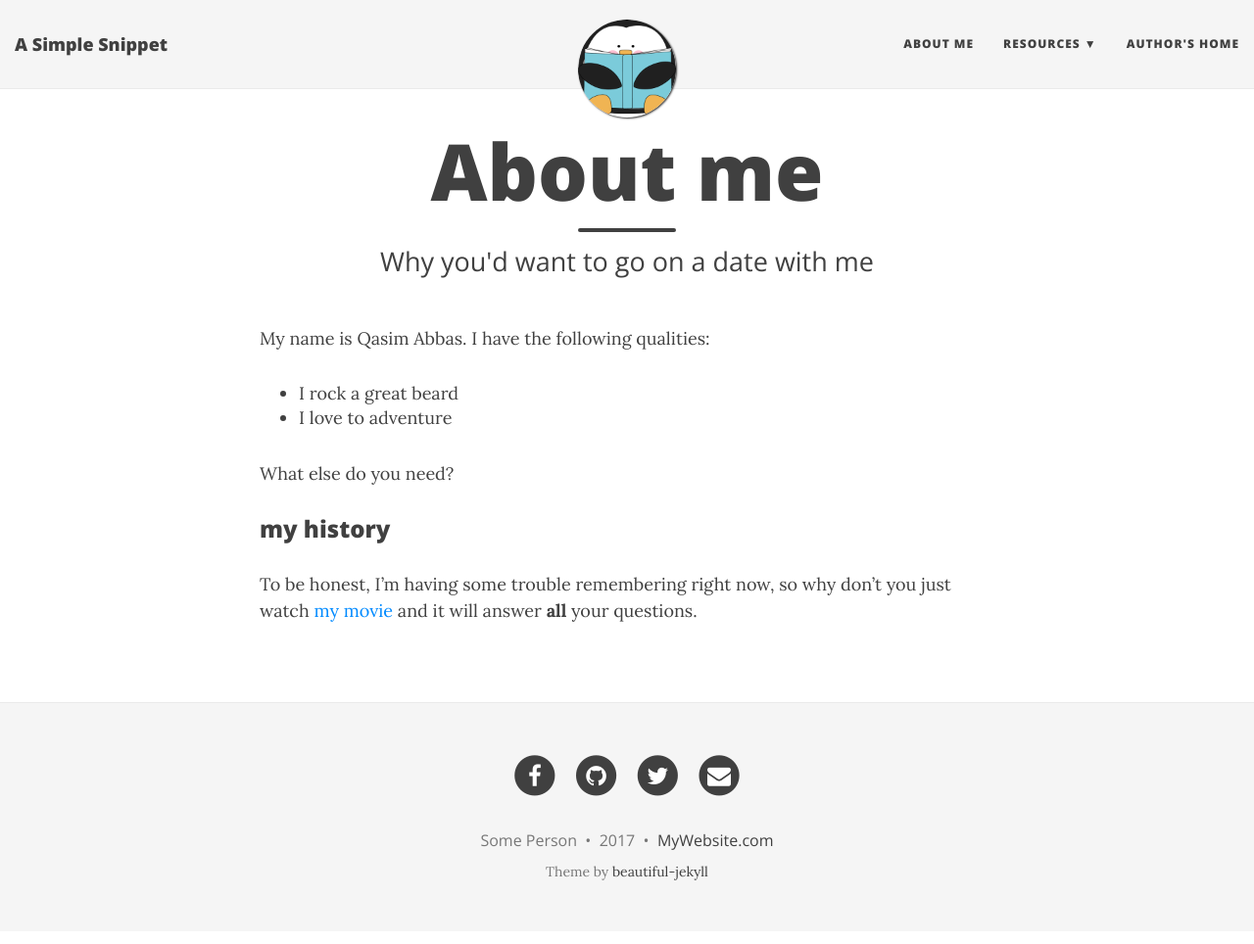
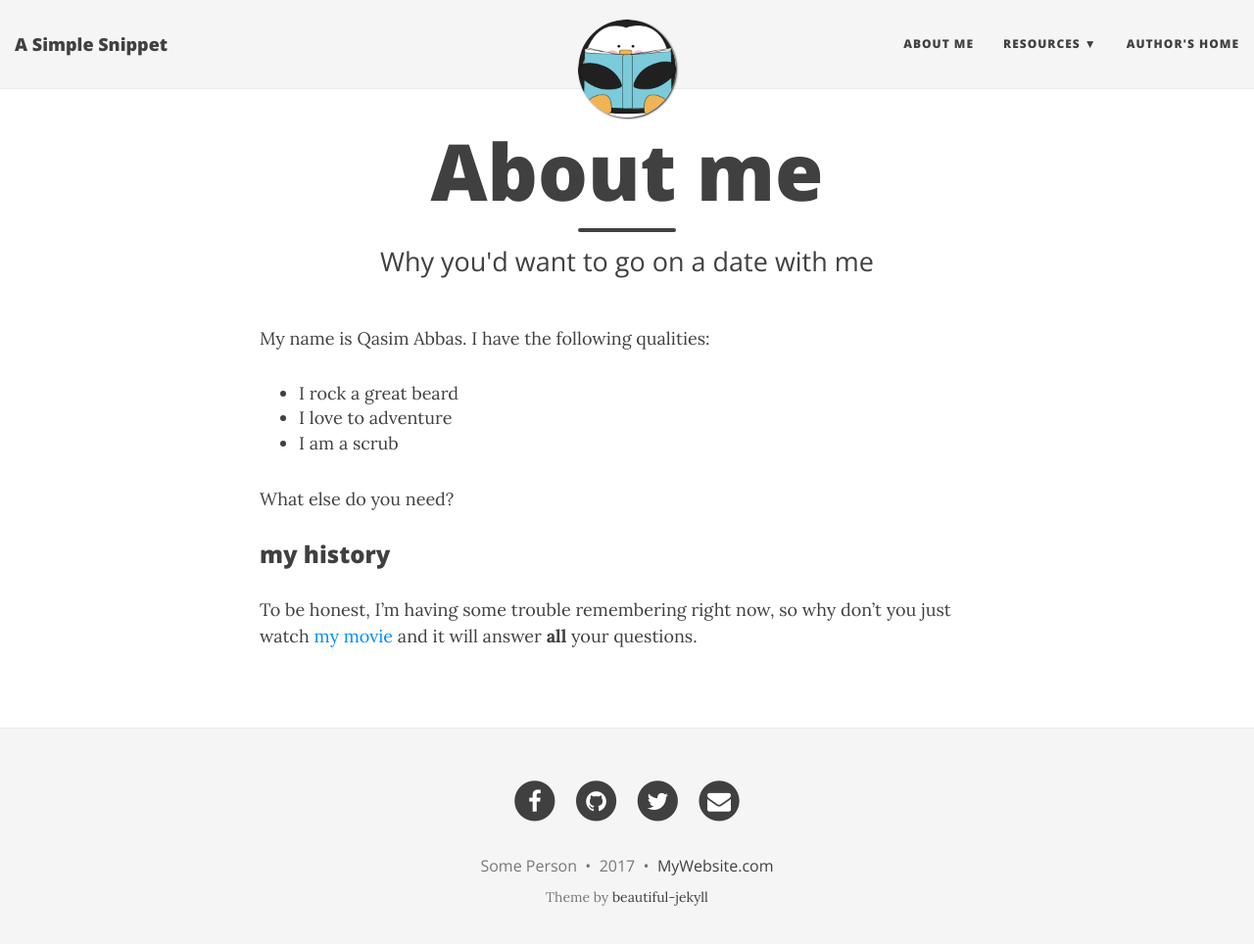
Before and after one commit to QasimAbbas/qasimabbas.github.io, a Jekyll site: the page built from aboutme.md, in a window 1280 px wide and 977 px high. Shown: the top 964 px of the window at 98% size. Built offline with Jekyll 4.4.1, drawn with Linux system fonts in a browser that asks for light colours; nearby versions of some CDN libraries.

Commit message:
fix issue #2

```diff
--- a/aboutme.md
+++ b/aboutme.md
@@ -8,6 +8,7 @@
 
 - I rock a great beard
 - I love to adventure
+- I am a scrub
 
 What else do you need?
 
```
